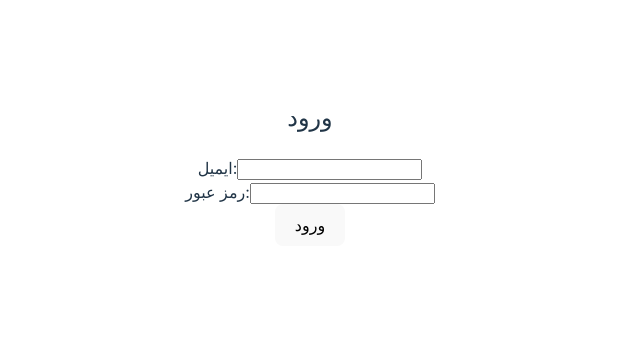
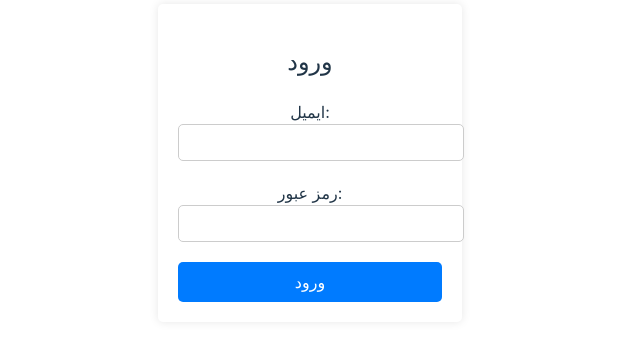
Before and after one commit to Nahid2323657/newProject, a React (Vite) app: page / in a window 1280 px wide. Shown: the part 237-578 px from the top of the page, without its empty margins (330-970 px from the left). Built offline with nearby package versions, Linux system fonts and the light colour scheme.

Commit message:
force commit

```diff
--- a/src/components/pages/login/Login.css
+++ b/src/components/pages/login/Login.css
@@ -1,31 +1,26 @@
 .container {
-    display: 'flex';
-    justify-content: 'center';
-    align-items: 'center';
-    height: '100vh';
-    background-color: '#f0f0f0';
+    display: flex;
+    justify-content: center;
+    align-items: center;
   }
 .form {
-    padding: '20px';
-    border-radius: '5px';
-    box-shadow: '0 0 10px rgba(0,0,0,0.1)';
-    background-color: '#fff';
-  }
-.inputGroup {
-    margin-bottom: '15px',
+    padding: 20px;
+    border-radius: 5px;
+    box-shadow: 0 0 10px rgba(0,0,0,0.1);
   }
 .input {
-    width: '100%';
-    padding: '10px';
-    border-radius: '5px';
-    border: '1px solid #ccc';
+    width: 100%;
+    padding: 10px;
+    border-radius: 5px;
+    border: 1px solid #ccc;
+    margin: 0 0 20px 0;
   }
 .button {
-    width: '100%';
-    padding: '10px';
-    border-radius: '5px';
-    border: 'none';
-    background-color: '#007bff';
-    color: '#fff';
-    font-size: '16px',
+    width: 100%;
+    padding: 10px;
+    border-radius: 5px;
+    border: none;
+    background-color: #007bff;
+    color: #fff;
+    font-size: 16px,
   }
--- a/src/components/pages/login/Login.jsx
+++ b/src/components/pages/login/Login.jsx
@@ -11,7 +11,6 @@ const Login = () => {
     };
 
     return (
-        // <div>jwe</div>
       <div className="container">
         <form onSubmit={handleSubmit} className="form">
           <h2>ورود</h2>
```
